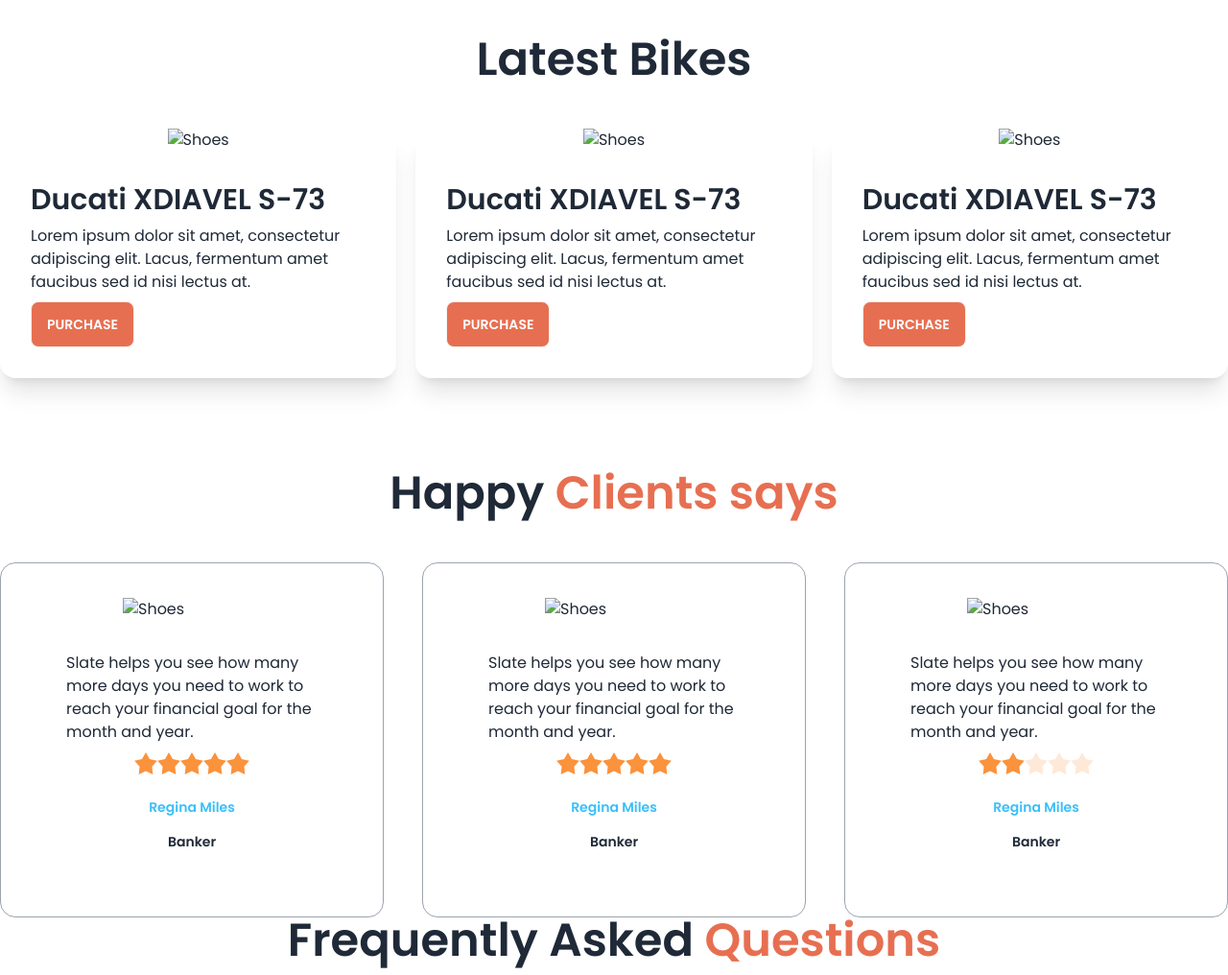
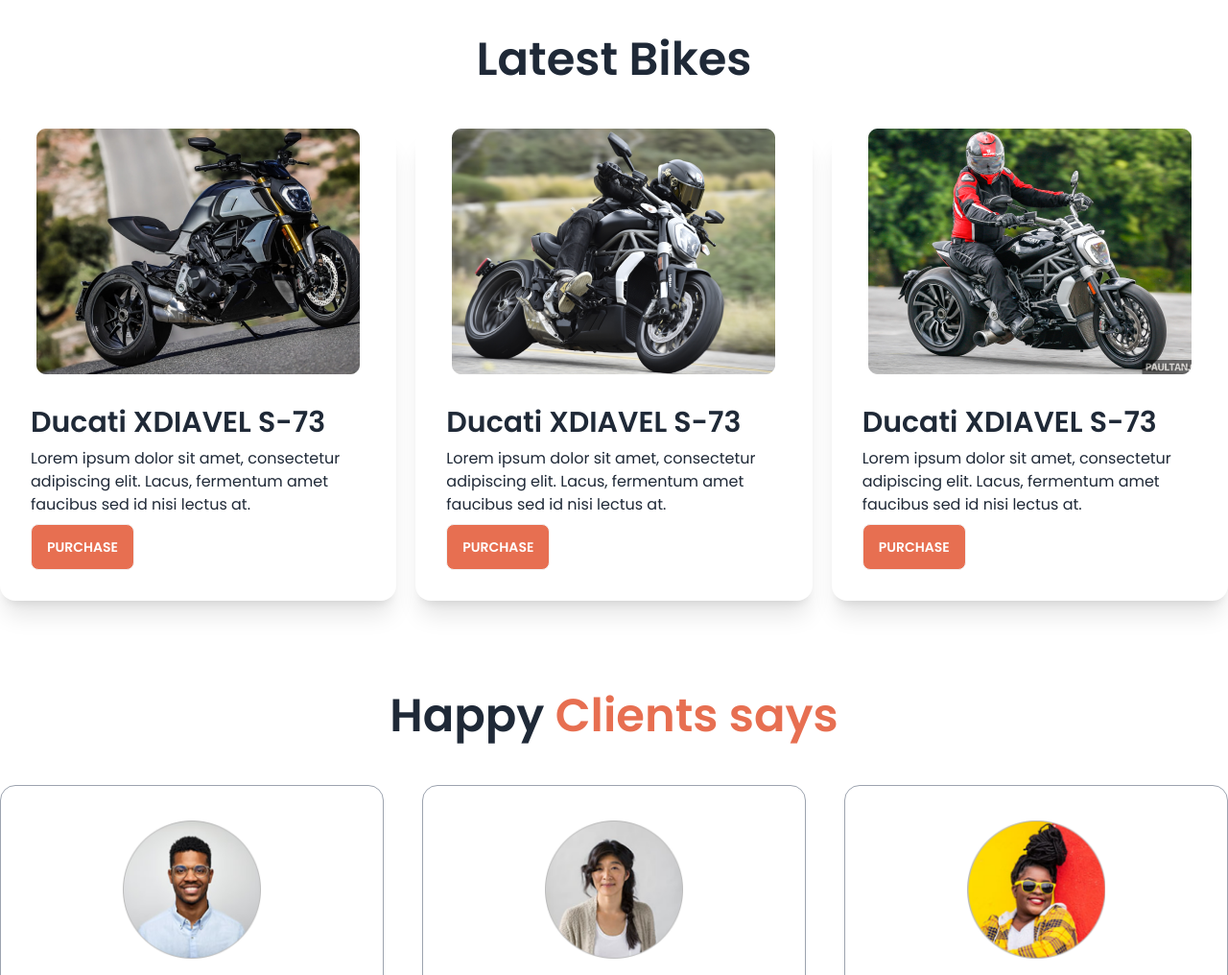
Before and after one commit to maruf318/bike-website-using-tailwind-daisyui, a plain HTML site: page index.html in a window 1280 px wide. Shown: the part 680-1696 px from the top of the page at 96% size. Drawn offline with nearby package versions, Linux system fonts and the light colour scheme; the site is published under a folder, as on GitHub Pages, so addresses that start at the root find nothing.

Commit message:
updated the images of the website

```diff
--- a/index.html
+++ b/index.html
@@ -103,7 +103,7 @@
               <button class="btn bg-bike-primary text-white">Purchase</button>
             </div>
             <div class="flex-1">
-              <img src="/images/slider/bike1.png" class="w-[400px]" />
+              <img src="./images/slider/bike1.png" class="w-[400px]" />
             </div>
           </div>
           <div
@@ -128,7 +128,7 @@
               <button class="btn bg-bike-primary text-white">Purchase</button>
             </div>
             <div class="flex-1">
-              <img src="/images/slider/bike2.png" class="w-[400px]" />
+              <img src="./images/slider/bike2.png" class="w-[400px]" />
             </div>
           </div>
           <div
@@ -153,7 +153,7 @@
               <button class="btn bg-bike-primary text-white">Purchase</button>
             </div>
             <div class="flex-1">
-              <img src="/images/slider/bike3.png" class="w-[400px]" />
+              <img src="./images/slider/bike3.png" class="w-[400px]" />
             </div>
           </div>
           <div
@@ -178,7 +178,7 @@
               <button class="btn bg-bike-primary text-white">Purchase</button>
             </div>
             <div class="flex-1">
-              <img src="/images/slider/bike4.png" class="w-[400px]" />
+              <img src="./images/slider/bike4.png" class="w-[400px]" />
             </div>
           </div>
           <div
@@ -200,7 +200,7 @@
           <!-- First Card -->
           <div class="card bg-base-100 shadow-xl">
             <figure>
-              <img src="/images/others/latest1.png" alt="Shoes" />
+              <img src="./images/others/latest1.png" alt="Shoes" />
             </figure>
             <div class="card-body">
               <h2 class="card-title text-3xl">Ducati XDIAVEL S-73</h2>
@@ -218,7 +218,7 @@
           <!-- Second Card -->
           <div class="card bg-base-100 shadow-xl">
             <figure>
-              <img src="/images/others/latest2.png" alt="Shoes" />
+              <img src="./images/others/latest2.png" alt="Shoes" />
             </figure>
             <div class="card-body">
               <h2 class="card-title text-3xl">Ducati XDIAVEL S-73</h2>
@@ -236,7 +236,7 @@
           <!-- Third Card -->
           <div class="card bg-base-100 shadow-xl">
             <figure>
-              <img src="/images/others/latest3.png" alt="Shoes" />
+              <img src="./images/others/latest3.png" alt="Shoes" />
             </figure>
             <div class="card-body">
               <h2 class="card-title text-3xl">Ducati XDIAVEL S-73</h2>
@@ -262,7 +262,7 @@
           <!-- First Review -->
           <div class="card bg-base-100 p-9 border border-gray-400">
             <figure>
-              <img class="w-36" src="/images/others/user-1.png" alt="Shoes" />
+              <img class="w-36" src="./images/others/user-1.png" alt="Shoes" />
             </figure>
             <div class="card-body">
               <p>
@@ -306,7 +306,7 @@
           <!-- Second Review -->
           <div class="card bg-base-100 p-9 border border-gray-400">
             <figure>
-              <img class="w-36" src="/images/others/user-2.png" alt="Shoes" />
+              <img class="w-36" src="./images/others/user-2.png" alt="Shoes" />
             </figure>
             <div class="card-body">
               <p>
@@ -350,7 +350,7 @@
           <!-- Third Review -->
           <div class="card bg-base-100 p-9 border border-gray-400">
             <figure>
-              <img class="w-36" src="/images/others/user-3.png" alt="Shoes" />
+              <img class="w-36" src="./images/others/user-3.png" alt="Shoes" />
             </figure>
             <div class="card-body">
               <p>
```
